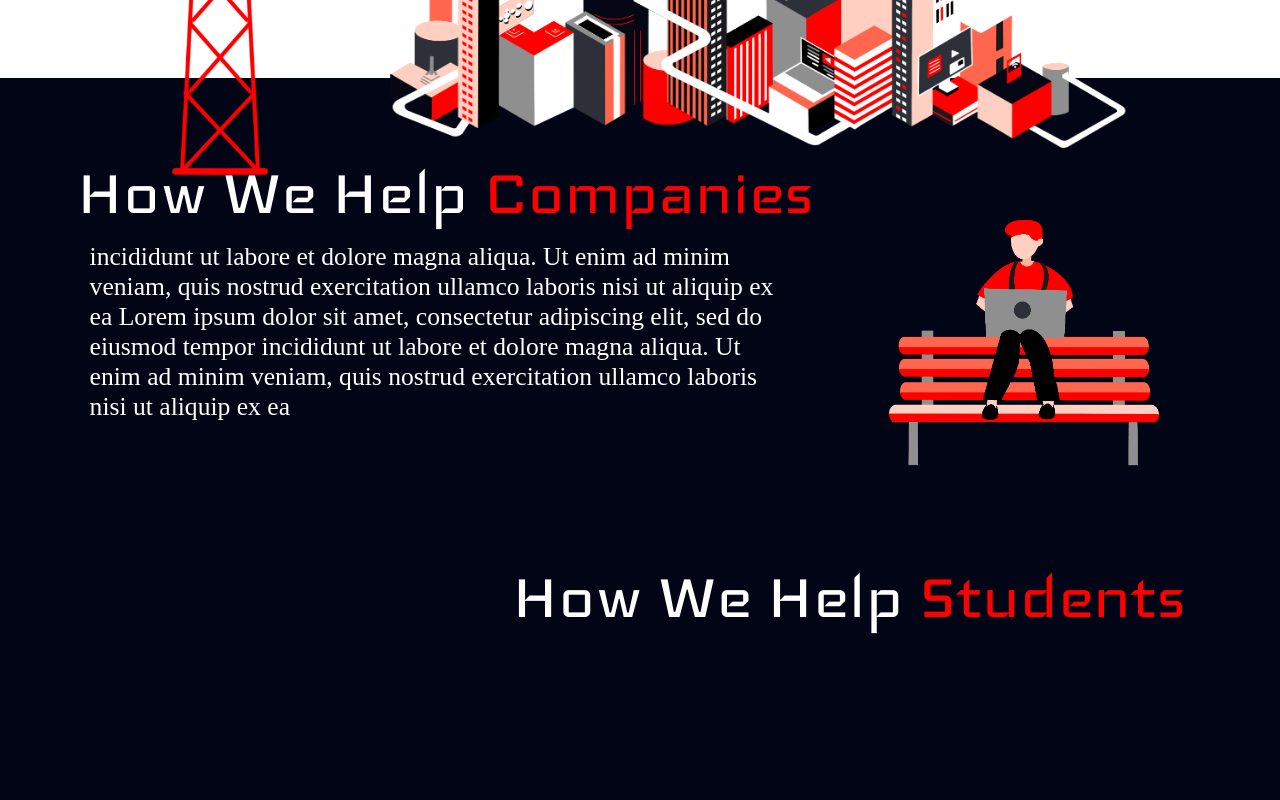
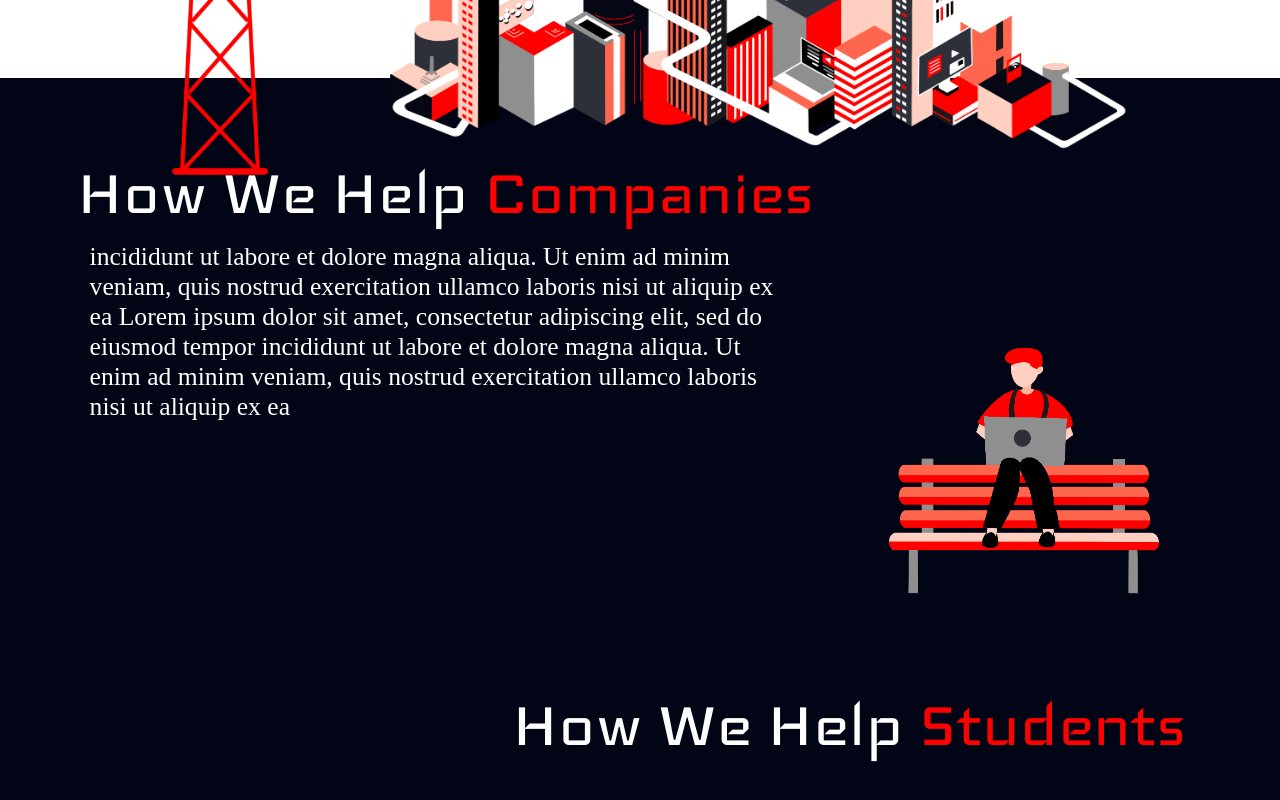
Before and after one commit to NetX2021/NetX2021.github.io, a React (Create React App) app: page / in a window 1280 px wide. Shown: the part 1582-2382 px from the top of the page. Built offline with nearby package versions, Linux system fonts and the light colour scheme; a web font is replaced by a local one.

Commit message:
No changes

```diff
--- a/src/components/about.js
+++ b/src/components/about.js
@@ -40,13 +40,12 @@ export class about extends Component {
                 nostrud exercitation ullamco laboris nisi
                 ut aliquip ex ea
                 </p>
-                <img src={benchImage} style={{width: "25%", display: 'flex', marginTop: "-10vw", marginLeft: "6%"}}></img>
+                <img src={benchImage} style={{width: "25%", display: 'flex', marginLeft: "6%"}}></img>
               </div>
             </div>
             <div style={{display: "flex", flexDirection: "column"}}>
               <p className="botTitle" style={{marginLeft: "40%"}}>How We Help <span style={{color:"#ff0000"}}>Students</span></p>
               <div style={{display: "flex", flexDirection: "column"}}>
-
               </div>
             </div>
           </div>
```
Also changed, not shown: 1 other file (tests, documents, lock files or other folders).
